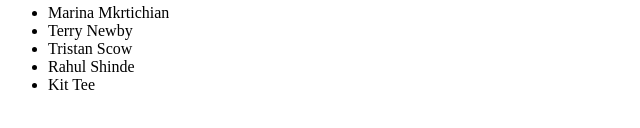
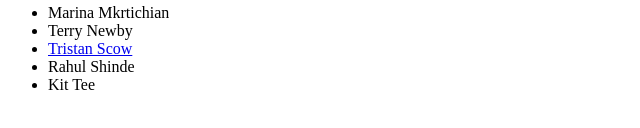
Before and after one commit to mica-gd-431-kutil/awd, a plain HTML site: page index.html in a window 1280 px wide. Shown: the part 166-294 px from the top of the page, 0-640 px from the left. Drawn offline with Linux system fonts and the light colour scheme.

Commit message:
add class website url

```diff
--- a/index.html
+++ b/index.html
@@ -14,7 +14,7 @@
       <li>Prescott Foland</li>
       <li>Marina Mkrtichian</li>
       <li>Terry Newby</li>
-      <li>Tristan Scow</li>
+      <li><a href="http://sc0wt.github.io/awd/">Tristan Scow</a></li>
       <li>Rahul Shinde</li>
       <li>Kit Tee</li>
 
```
